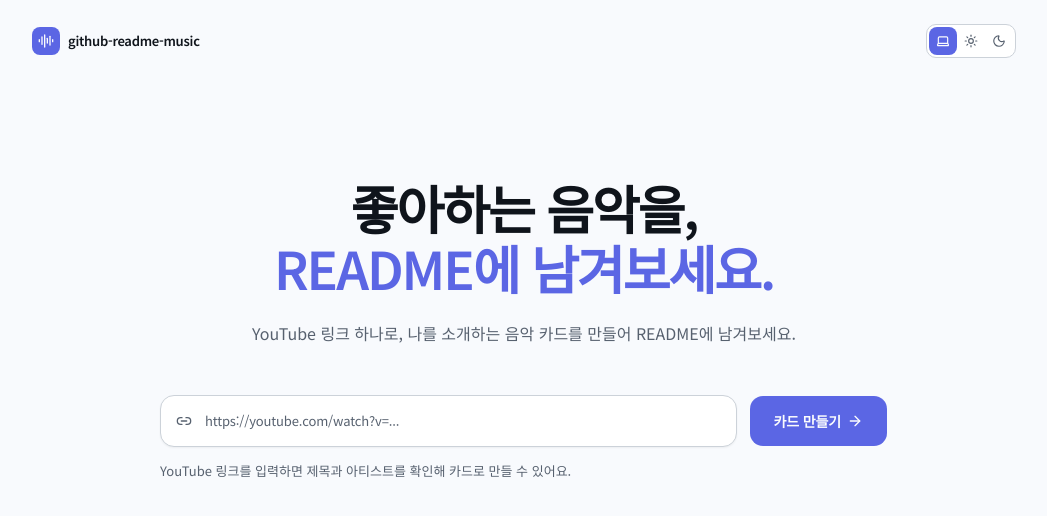
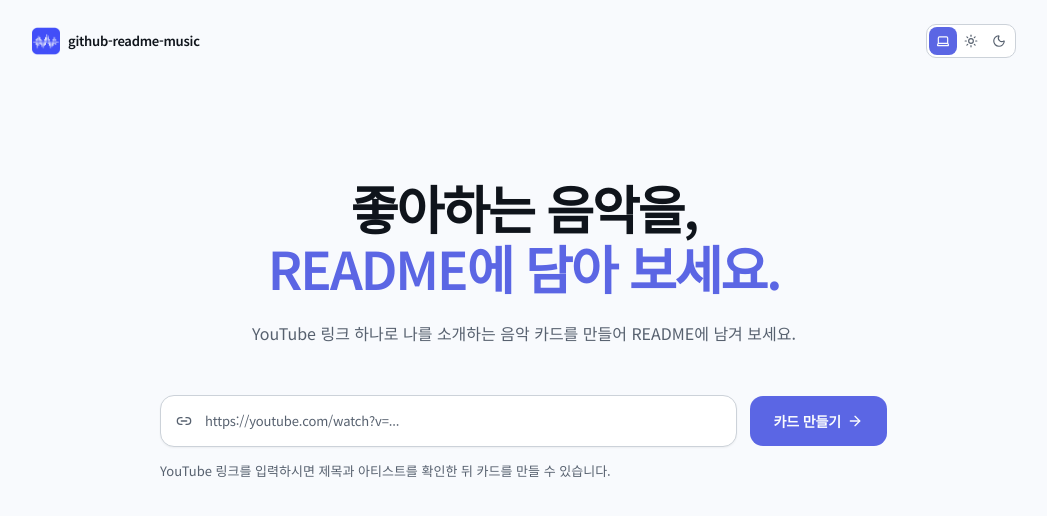
Before and after one commit to 0Jaemin0/github-readme-music, a Next.js app: page / in a window 1280 px wide. Shown: the top 516 px of the page, without its empty margins (116-1163 px from the left). Built offline with nearby package versions, Linux system fonts and the light colour scheme.

Commit message:
style: 공개 화면 문구와 브랜드 아이콘 정리

```diff
--- a/src/app/global-error.tsx
+++ b/src/app/global-error.tsx
@@ -17,7 +17,7 @@ export default function GlobalError({
       <body>
         <main style={{ display: "grid", minHeight: "100vh", placeItems: "center", padding: "24px" }}>
           <section style={{ maxWidth: "360px", textAlign: "center" }}>
-            <h1 style={{ margin: 0, fontSize: "24px" }}>문제가 발생했어요.</h1>
+            <h1 style={{ margin: 0, fontSize: "24px" }}>문제가 발생했습니다.</h1>
             <p style={{ margin: "12px 0 20px", color: "#525252", lineHeight: 1.6 }}>
               페이지를 새로고침한 뒤 다시 시도해 주세요.
             </p>
--- a/src/app/layout.tsx
+++ b/src/app/layout.tsx
@@ -12,9 +12,12 @@ const notoSansKr = Noto_Sans_KR({
 });
 
 export const metadata: Metadata = {
-  title: "github-readme-music — Turn a YouTube link into a README music card",
-  description:
-    "Paste a YouTube link, choose a style, and create a music card for your GitHub README.",
+  title: "github-readme-music",
+  description: "YouTube 링크 하나로 GitHub README용 음악 카드를 만들어 보세요.",
+  icons: {
+    icon: "/icon.png",
+    apple: "/icon.png",
+  },
 };
 
 export const viewport: Viewport = {
--- a/src/app/page.tsx
+++ b/src/app/page.tsx
@@ -1,5 +1,6 @@
-import { AudioLines } from 'lucide-react'
+import Image from 'next/image'
 import Link from 'next/link'
+import brandMark from './icon.png'
 import { ThemeToggle } from '@/components/ThemeToggle'
 import { CardGenerator } from '@/features/card-generator/components/CardGenerator'
 
@@ -9,9 +10,7 @@ export default function Page() {
       <header>
         <div className="mx-auto flex max-w-5xl items-center justify-between px-5 py-6">
           <Link href="/" className="flex items-center gap-2" aria-label="github-readme-music 홈">
-            <span className="flex size-7 items-center justify-center rounded-md bg-primary text-primary-foreground">
-              <AudioLines className="size-4" aria-hidden="true" />
-            </span>
+            <Image src={brandMark} alt="" priority className="size-7" />
             <span className="font-mono text-[13px] font-semibold tracking-[-0.02em]">github-readme-music</span>
           </Link>
           <nav className="flex items-center" aria-label="보조 메뉴">
@@ -25,10 +24,10 @@ export default function Page() {
           <h1 className="text-balance text-[2rem] font-semibold leading-[1.16] tracking-[-0.04em] sm:text-[3.25rem]">
             좋아하는 음악을,
             <br />
-            <span className="text-primary">README에 남겨보세요.</span>
+            <span className="text-primary">README에 담아 보세요.</span>
           </h1>
           <p className="mx-auto mt-5 max-w-xl text-[15px] leading-7 text-muted-foreground sm:max-w-none sm:text-base">
-            YouTube 링크 하나로, 나를 소개하는 음악 카드를 만들어 README에 남겨보세요.
+            YouTube 링크 하나로 나를 소개하는 음악 카드를 만들어 README에 남겨 보세요.
           </p>
         </section>
 
--- a/src/features/card-generator/components/CardCustomizer.tsx
+++ b/src/features/card-generator/components/CardCustomizer.tsx
@@ -72,10 +72,10 @@ export function CardCustomizer({
             />
           </div>
         ) : null}
-        {theme.gradient ? <p className="mt-2 text-[12px] leading-5 text-muted-foreground">선택한 방향의 밝은 영역에서는 텍스트가 다르게 보일 수 있어요.</p> : null}
+        {theme.gradient ? <p className="mt-2 text-[12px] leading-5 text-muted-foreground">선택한 방향의 밝은 영역에서는 텍스트가 다르게 보일 수 있습니다.</p> : null}
         {lowContrastRoles.length > 0 ? (
           <p role="status" className="mt-2.5 text-[13px] leading-5 text-destructive">
-            {lowContrastRoles.map(({ name }) => name).join(', ')} 색의 대비가 매우 낮아요. README에서 읽기 어려울 수 있어요.
+            {lowContrastRoles.map(({ name }) => name).join(', ')} 색의 대비가 매우 낮습니다. README에서 읽기 어려울 수 있습니다.
           </p>
         ) : null}
       </section>
--- a/src/features/card-generator/components/CardPreviewPanel.tsx
+++ b/src/features/card-generator/components/CardPreviewPanel.tsx
@@ -29,7 +29,7 @@ export function CardPreviewPanel({
     <section className="rounded-xl border border-border bg-background p-4 sm:p-5">
       <div className="mb-3">
         <p className="font-mono text-[11px] font-medium uppercase tracking-[0.14em] text-muted-foreground">미리보기</p>
-        <p className="mt-1 text-[13px] leading-5 text-muted-foreground">README에 들어갈 모습을 확인하세요.</p>
+        <p className="mt-1 text-[13px] leading-5 text-muted-foreground">README에 표시될 카드 모습을 확인해 주세요.</p>
       </div>
       <Tabs value={style} onValueChange={(value) => onStyleChange(value as CardStyleId)}>
         <TabsList className="mb-4 grid w-full grid-cols-3">
--- a/src/features/card-generator/components/LoadingPreview.tsx
+++ b/src/features/card-generator/components/LoadingPreview.tsx
@@ -13,7 +13,7 @@ export function LoadingPreview() {
             />
           ))}
         </div>
-        <p className="text-[13px] leading-5 text-muted-foreground">영상 정보를 읽고 있어요…</p>
+        <p className="text-[13px] leading-5 text-muted-foreground">영상 정보를 불러오고 있습니다…</p>
       </div>
       <div className="mt-6 space-y-3">
         <Skeleton className="h-4 w-2/3" />
--- a/src/features/card-generator/components/YouTubeUrlForm.tsx
+++ b/src/features/card-generator/components/YouTubeUrlForm.tsx
@@ -70,7 +70,7 @@ export function YouTubeUrlForm({ url, error, isLoading, onUrlChange, onSubmit }:
           </p>
         ) : (
           <p className="text-muted-foreground">
-            YouTube 링크를 입력하면 제목과 아티스트를 확인해 카드로 만들 수 있어요.
+            YouTube 링크를 입력하시면 제목과 아티스트를 확인한 뒤 카드를 만들 수 있습니다.
           </p>
         )}
       </div>
```
Also changed, not shown: src/app/icon.png (added).
